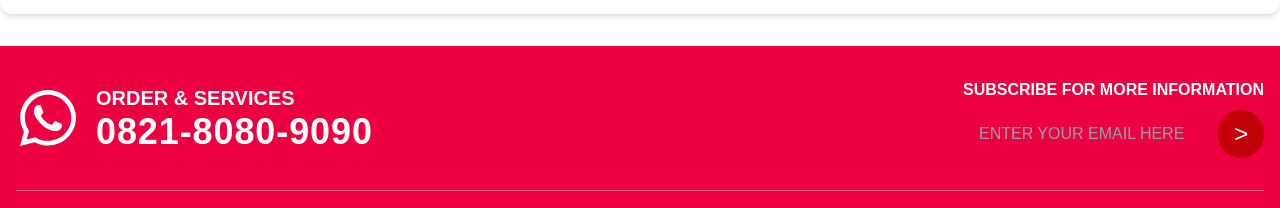
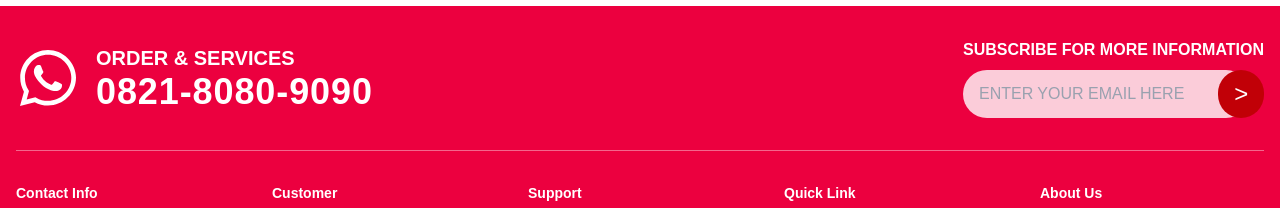
Before and after one commit to irwanphan/agres-next, a Next.js app: page / in a window 1280 px wide. Shown: the part 4201-4409 px from the top of the page. Built offline with nearby package versions, Linux system fonts and the light colour scheme.

Commit message:
Update Footer and ProductSection components with improved styling for input and navigation buttons

```diff
--- a/app/components/Footer.tsx
+++ b/app/components/Footer.tsx
@@ -19,7 +19,7 @@ export default function Footer() {
               <input
                 type="email"
                 placeholder="ENTER YOUR EMAIL HERE"
-                className="rounded-full px-4 py-2 w-full text-gray-700 placeholder-gray-400 focus:outline-none"
+                className="rounded-full bg-white/80 px-4 py-2 w-full text-gray-700 placeholder-gray-400 focus:outline-none"
               />
               <button type="submit" className="-ml-8 rounded-full bg-red-700 w-12 h-12 flex items-center justify-center text-white text-2xl hover:bg-red-800 transition">
                 &gt;
--- a/app/components/ProductSection.tsx
+++ b/app/components/ProductSection.tsx
@@ -37,7 +37,7 @@ export default function ProductSection({ title, children }: ProductSectionProps)
       <div className="flex w-full justify-between relative top-36 z-10">
         <button
           aria-label="Previous"
-          className="w-10 h-10 flex items-center justify-center rounded-full bg-red-600 text-white hover:bg-red-700 transition shadow"
+          className="w-8 h-8 flex items-center justify-center rounded-full bg-red-600 text-white hover:bg-red-700 transition shadow"
           onClick={() => swiperRef.current?.slidePrev()}
           type="button"
         >
@@ -45,7 +45,7 @@ export default function ProductSection({ title, children }: ProductSectionProps)
         </button>
         <button
           aria-label="Next"
-          className="w-10 h-10 flex items-center justify-center rounded-full bg-red-600 text-white hover:bg-red-700 transition shadow"
+          className="w-8 h-8 flex items-center justify-center rounded-full bg-red-600 text-white hover:bg-red-700 transition shadow"
           onClick={() => swiperRef.current?.slideNext()}
           type="button"
         >
```
